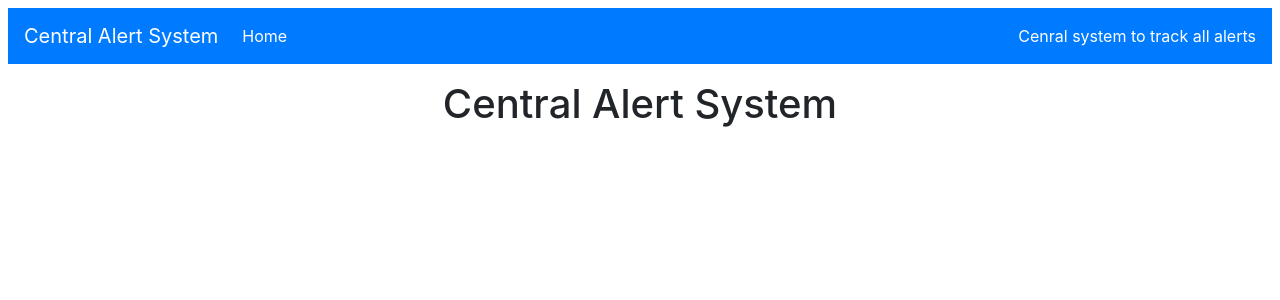
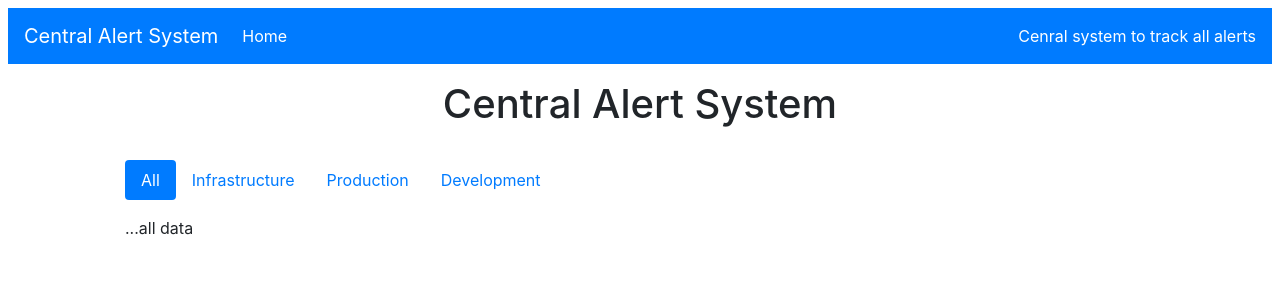
Before and after one commit to RafyAmgadBenjamin/central-alert-system, a Svelte app in the folder front-end/: page / in a window 1280 px wide. Shown: the top 300 px of the page. Built offline with nearby package versions, Linux system fonts and the light colour scheme.

Commit message:
Create the tabs in the App.svelte

```diff
--- a/front-end/src/App.svelte
+++ b/front-end/src/App.svelte
@@ -10,8 +10,97 @@
 	<Navigation />
 </div>
 
+<!--[Container]-->
 <div class="container">
+	<!--[Title]-->
 	<div class="m-3 text-center">
 		<h1>Central Alert System</h1>
 	</div>
+	<div class="row">
+		<div class="col-sm-12">
+			<!--[Tabs]-->
+			<dir>
+				<ul class="nav nav-pills mb-3" id="pills-tab" role="tablist">
+					<li class="nav-item">
+						<a
+							class="nav-link active"
+							id="pills-all-tab"
+							data-toggle="pill"
+							href="#pills-all"
+							role="tab"
+							aria-controls="pills-all"
+							aria-selected="true">
+							All
+						</a>
+					</li>
+					<li class="nav-item">
+						<a
+							class="nav-link"
+							id="infra-profile-tab"
+							data-toggle="pill"
+							href="#pills-infra"
+							role="tab"
+							aria-controls="pills-infra"
+							aria-selected="false">
+							Infrastructure
+						</a>
+					</li>
+					<li class="nav-item">
+						<a
+							class="nav-link"
+							id="pills-prod-tab"
+							data-toggle="pill"
+							href="#pills-prod"
+							role="tab"
+							aria-controls="pills-prod"
+							aria-selected="false">
+							Production
+						</a>
+					</li>
+					<li class="nav-item">
+						<a
+							class="nav-link"
+							id="pills-development-tab"
+							data-toggle="pill"
+							href="#pills-development"
+							role="tab"
+							aria-controls="pills-development"
+							aria-selected="false">
+							Development
+						</a>
+					</li>
+				</ul>
+				<div class="tab-content" id="pills-tabContent">
+					<div
+						class="tab-pane fade show active"
+						id="pills-all"
+						role="tabpanel"
+						aria-labelledby="pills-all-tab">
+						...all data
+					</div>
+					<div
+						class="tab-pane fade"
+						id="pills-infra"
+						role="tabpanel"
+						aria-labelledby="pills-infra-tab">
+						...infrastructure data
+					</div>
+					<div
+						class="tab-pane fade"
+						id="pills-prod"
+						role="tabpanel"
+						aria-labelledby="pills-prod-tab">
+						...production data
+					</div>
+					<div
+						class="tab-pane fade"
+						id="pills-development"
+						role="tabpanel"
+						aria-labelledby="pills-development-tab">
+						...Development data
+					</div>
+				</div>
+			</dir>
+		</div>
+	</div>
 </div>
```
